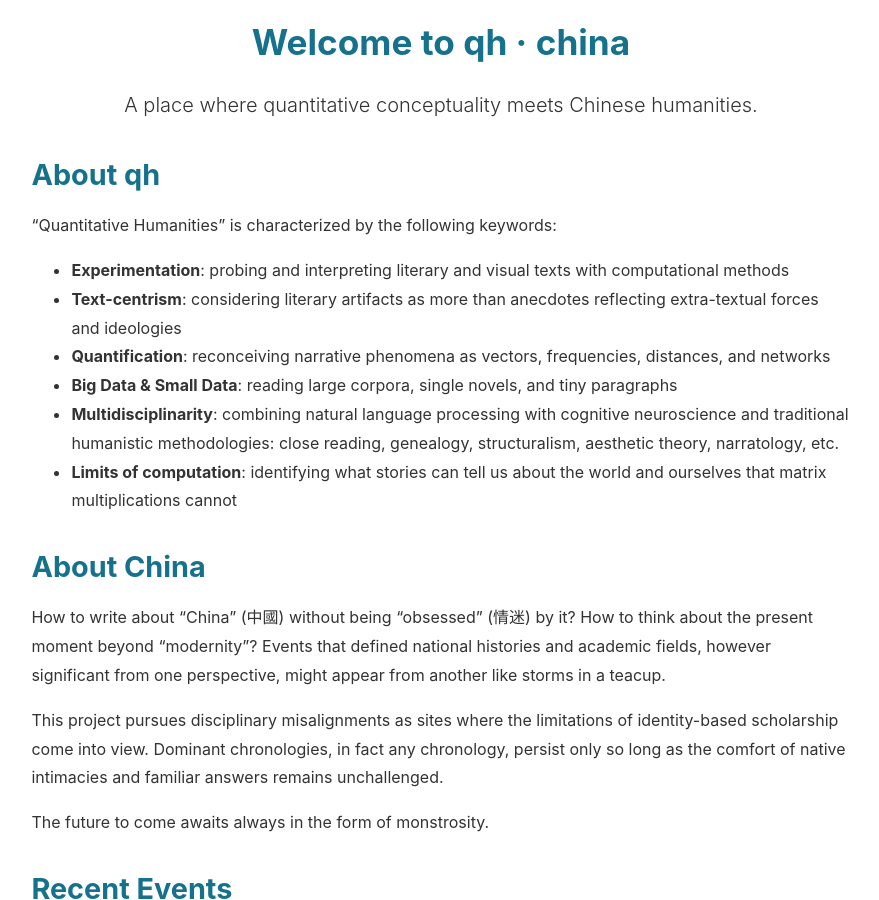
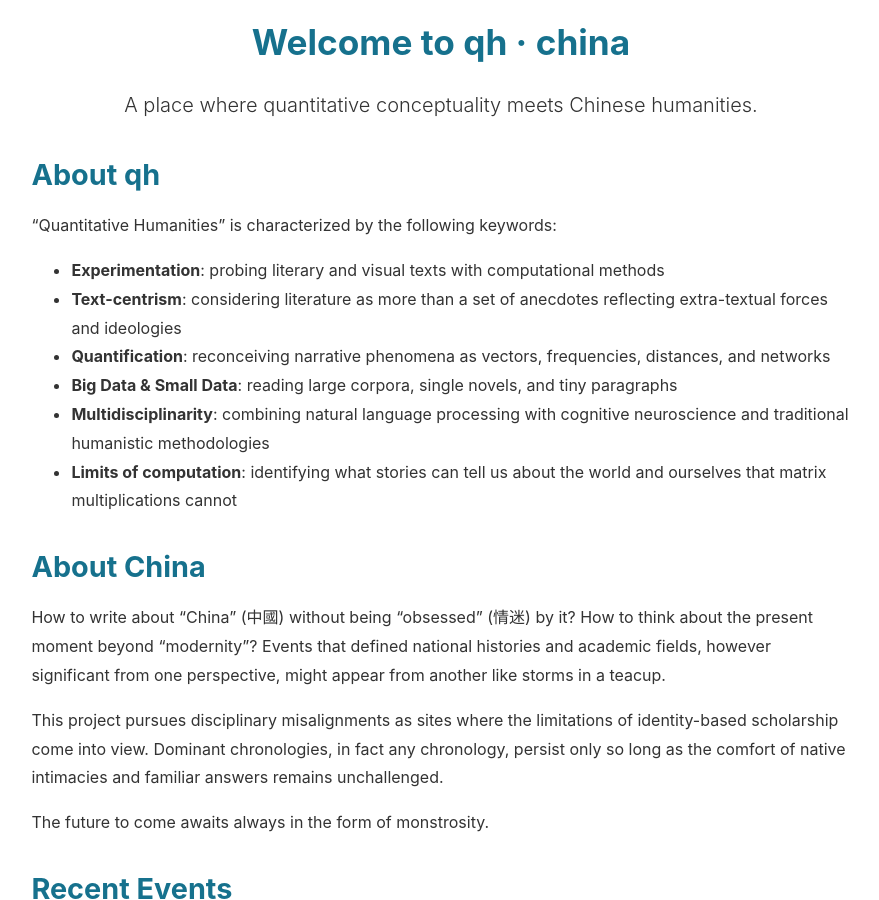
Before and after one commit to mcjkurz/qhchina-web, a Jekyll site: the page built from index.md, in a window 1280 px wide and 900 px high, scrolled down 580 px. Shown: the whole window, without its empty margins (199-1078 px from the left). Built offline with Jekyll 4.4.1, drawn with Linux system fonts in a browser that asks for light colours.

Commit message:
picture change

```diff
--- a/index.md
+++ b/index.md
@@ -34,11 +34,11 @@ title: Home
 
 "Quantitative Humanities" is characterized by the following keywords:
 
-- **Experimentation**: probing and interpreting literary and visual texts with computational methods
-- **Text-centrism**: considering literary artifacts as more than anecdotes reflecting extra-textual forces and ideologies
+- **Experimentation**: probing literary and visual texts with computational methods
+- **Text-centrism**: considering literature as more than a set of anecdotes reflecting extra-textual forces and ideologies
 - **Quantification**: reconceiving narrative phenomena as vectors, frequencies, distances, and networks
 - **Big Data & Small Data**: reading large corpora, single novels, and tiny paragraphs
-- **Multidisciplinarity**: combining natural language processing with cognitive neuroscience and traditional humanistic methodologies: close reading, genealogy, structuralism, aesthetic theory, narratology, etc.
+- **Multidisciplinarity**: combining natural language processing with cognitive neuroscience and traditional humanistic methodologies
 - **Limits of computation**: identifying what stories can tell us about the world and ourselves that matrix multiplications cannot
 
 ## About China
```
